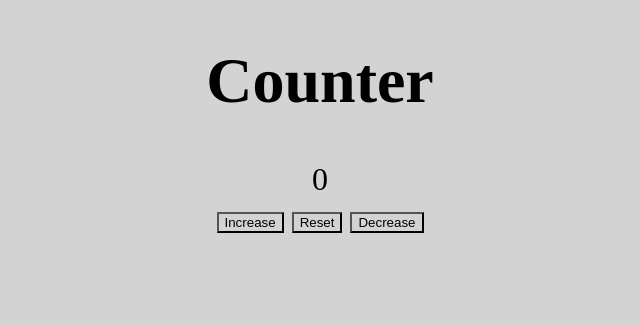
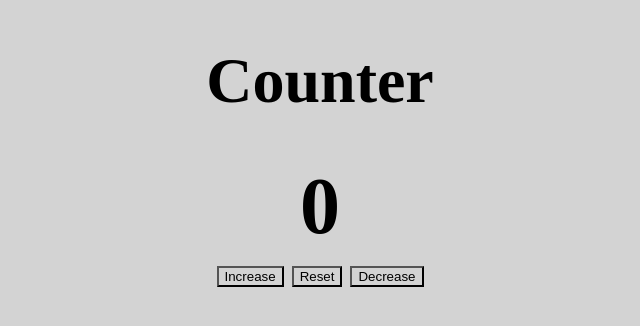
Before and after one commit to m-salman004/Simple-Counter, a plain HTML site: page index.html in a window 1280 px wide. Shown: the part 156-482 px from the top of the page, without its empty margins (320-960 px from the left). Drawn offline with Linux system fonts and the light colour scheme.

Commit message:
Styling Value

```diff
--- a/style.css
+++ b/style.css
@@ -8,3 +8,8 @@
     font-size: xx-large;
 color: var(--clr-grey-1);
 }
+#value{
+    font-size: 5rem;
+    font-weight: bold;
+    display: grid;
+}
```
